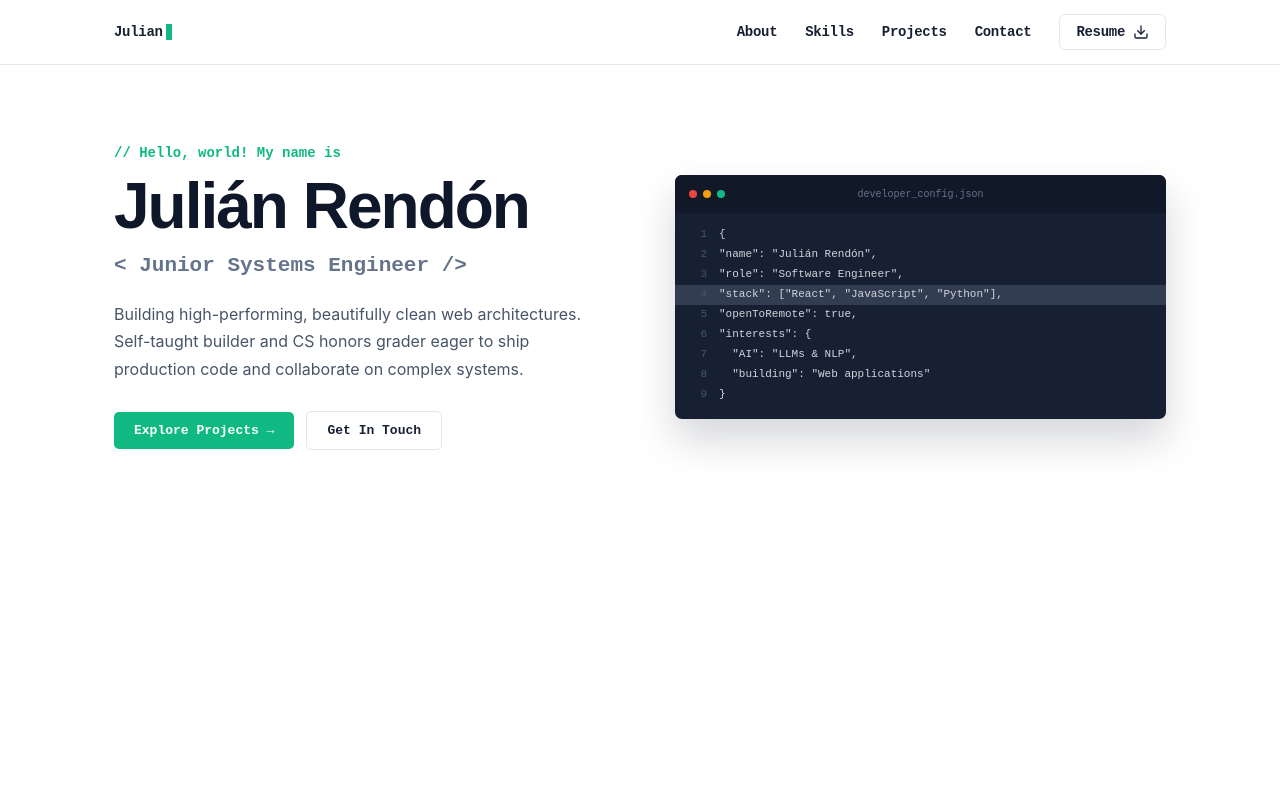
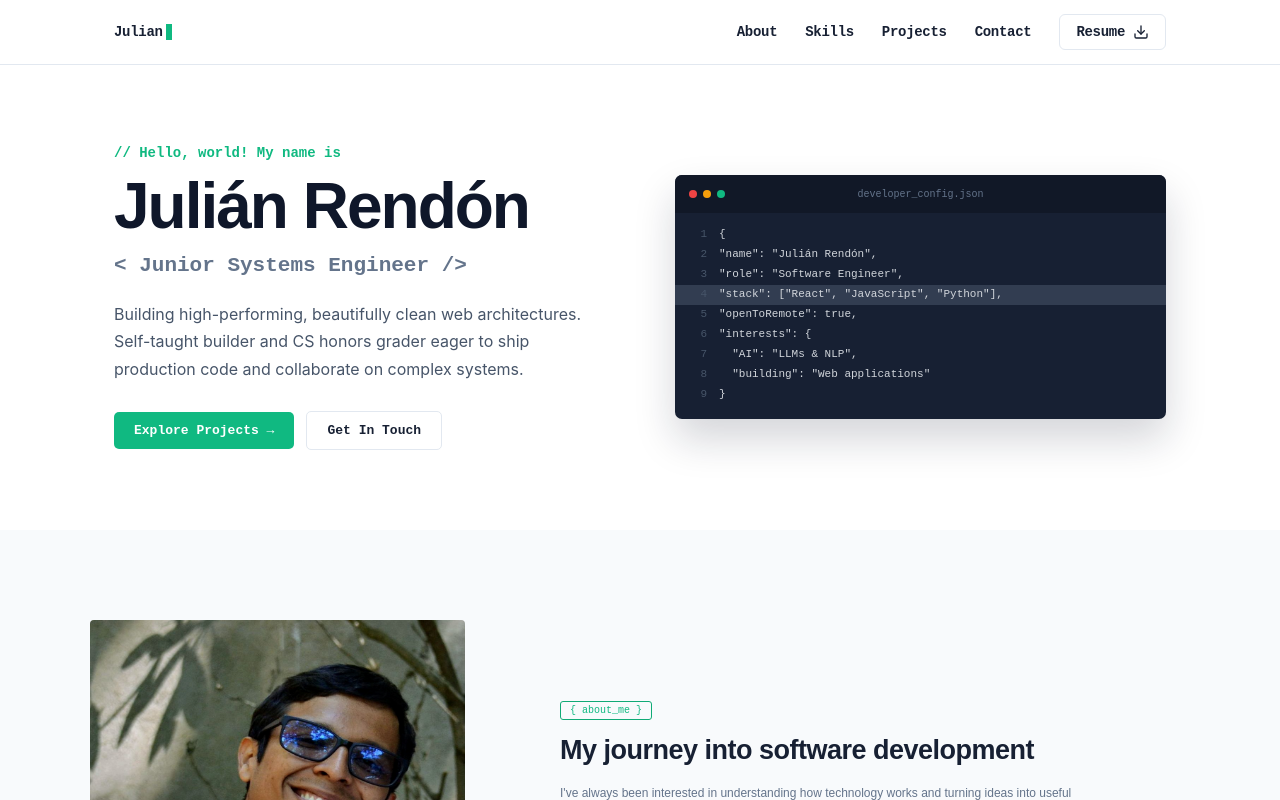
Before and after one commit to JulianRC1/My-Portfolio, a React (Vite) app: page / in a window 1280 px wide. Shown: the top 800 px of the page. Built offline with nearby package versions, Linux system fonts and the light colour scheme.

Commit message:
feat: add About component to App for personal portfolio

```diff
--- a/src/App.jsx
+++ b/src/App.jsx
@@ -1,5 +1,6 @@
 import Header from './components/header.jsx'
 import Hero from './components/hero.jsx'
+import About from './components/about.jsx'
 import './App.css'
 
 function App() {
@@ -8,6 +9,7 @@ function App() {
     <>
         <Header />
         <Hero />
+        <About />
     </>
   )
 }
```
